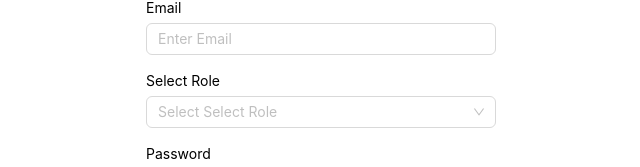
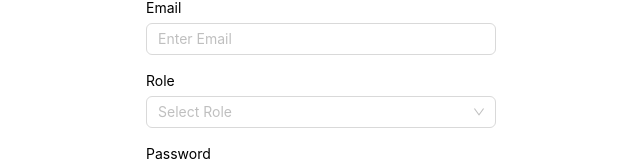
Before and after one commit to maniksarker25/gift-shop-client, a React (Vite) app: page /register in a window 1280 px wide. Shown: the part 300-467 px from the top of the page, without its empty margins (319-959 px from the left). Built offline with nearby package versions, Linux system fonts and the light colour scheme.

Commit message:
some changes

```diff
--- a/src/pages/Register.tsx
+++ b/src/pages/Register.tsx
@@ -40,7 +40,7 @@ const Register = () => {
         <GInput type={"email"} name={"email"} label={"Email"} />
         <GSelect
           name="role"
-          label="Select Role"
+          label="Role"
           options={[
             { value: "seller", label: "Seller" },
             { value: "manager", label: "Manager" },
```
